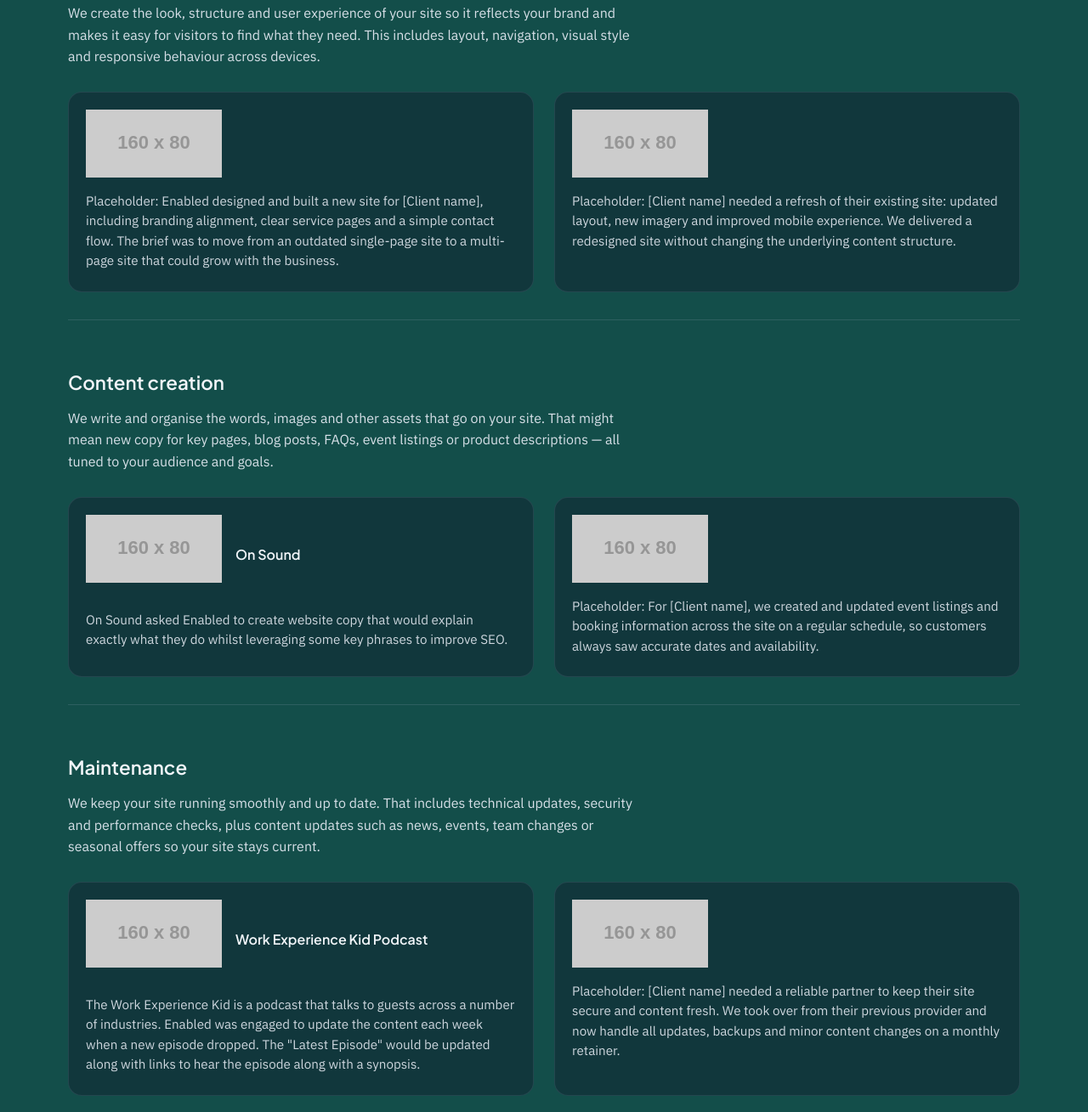
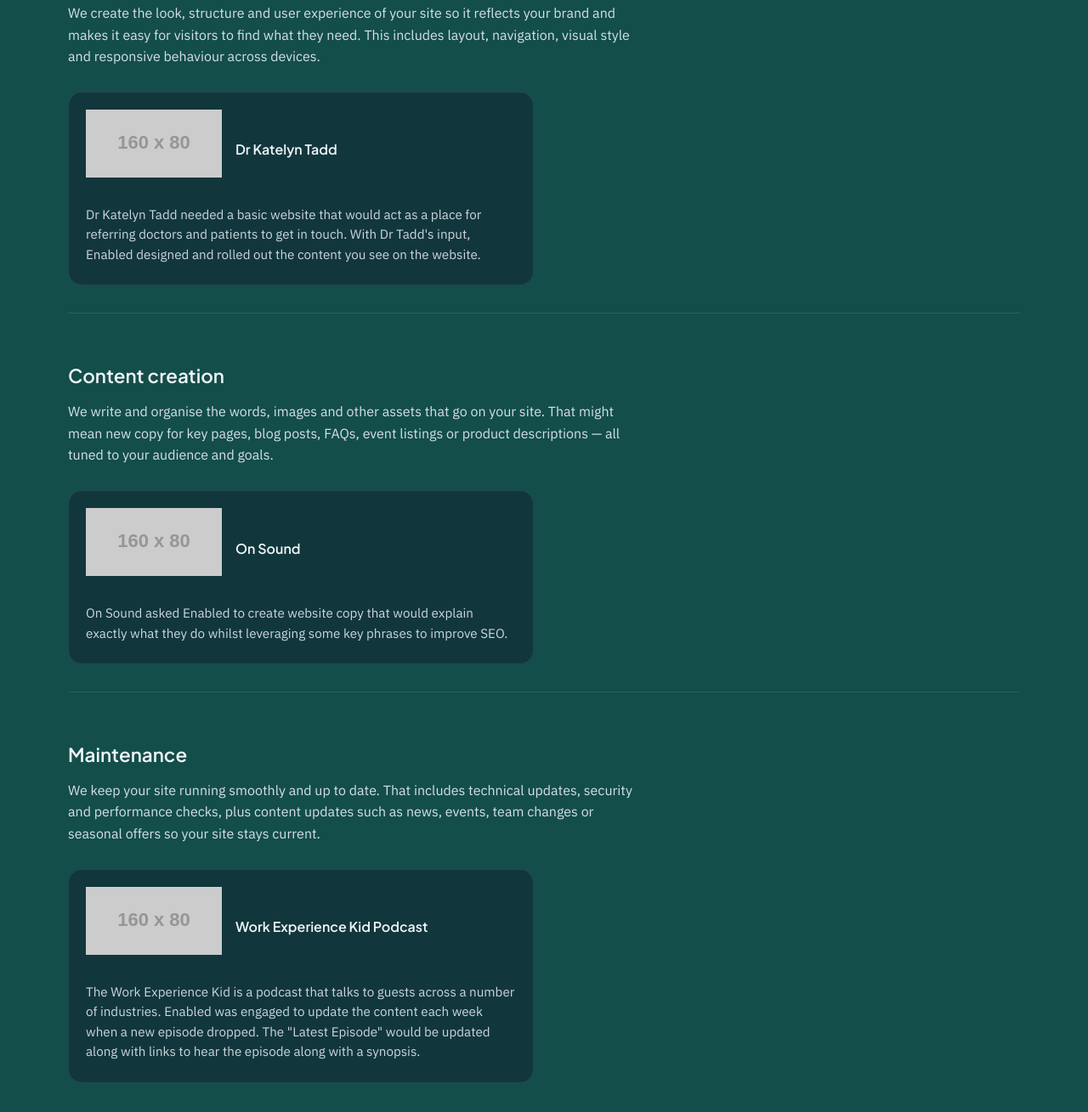
Before and after one commit to Hi-sodoozy/sturdy-funicular, a plain HTML site: page website.html in a window 1280 px wide. Shown: the part 491-1800 px from the top of the page at 85% size. Drawn offline with Linux system fonts and the light colour scheme; placeholder pictures from the web are drawn by us.

Commit message:
Add files via upload

```diff
--- a/styles.css
+++ b/styles.css
@@ -1078,8 +1078,13 @@ main {
   text-underline-offset: 4px;
 }
 
-.website-case-client:hover {
-  color: var(--lime);
+/* Client name as link (e.g. to client website) – use blue, not green */
+a.website-case-client {
+  color: var(--blue);
+}
+
+a.website-case-client:hover {
+  color: var(--blue-hover);
   text-decoration: underline;
 }
 
--- a/website.html
+++ b/website.html
@@ -62,16 +62,13 @@
               <div class="website-work">
                 <div class="website-cases">
                   <div class="website-case">
-                    <div class="website-case-logo-wrap">
-                      <img src="https://placehold.co/160x80/e7e5df/0f172a?text=Client+logo" alt="Client logo placeholder" class="website-case-logo" width="160" height="80" />
+                    <div class="website-case-header">
+                      <div class="website-case-logo-wrap">
+                        <img src="https://placehold.co/160x80/e7e5df/0f172a?text=Client+logo" alt="Dr Katelyn Tadd" class="website-case-logo" width="160" height="80" />
+                      </div>
+                      <span class="website-case-client">Dr Katelyn Tadd</span>
                     </div>
-                    <p class="website-case-spiel">Placeholder: Enabled designed and built a new site for [Client name], including branding alignment, clear service pages and a simple contact flow. The brief was to move from an outdated single-page site to a multi-page site that could grow with the business.</p>
-                  </div>
-                  <div class="website-case">
-                    <div class="website-case-logo-wrap">
-                      <img src="https://placehold.co/160x80/e7e5df/0f172a?text=Logo" alt="Client logo placeholder" class="website-case-logo" width="160" height="80" />
-                    </div>
-                    <p class="website-case-spiel">Placeholder: [Client name] needed a refresh of their existing site: updated layout, new imagery and improved mobile experience. We delivered a redesigned site without changing the underlying content structure.</p>
+                    <p class="website-case-spiel">Dr Katelyn Tadd needed a basic website that would act as a place for referring doctors and patients to get in touch. With Dr Tadd's input, Enabled designed and rolled out the content you see on the website.</p>
                   </div>
                 </div>
               </div>
@@ -91,12 +88,6 @@
                     </div>
                     <p class="website-case-spiel">On Sound asked Enabled to create website copy that would explain exactly what they do whilst leveraging some key phrases to improve SEO.</p>
                   </div>
-                  <div class="website-case">
-                    <div class="website-case-logo-wrap">
-                      <img src="https://placehold.co/160x80/e7e5df/0f172a?text=Client" alt="Client logo placeholder" class="website-case-logo" width="160" height="80" />
-                    </div>
-                    <p class="website-case-spiel">Placeholder: For [Client name], we created and updated event listings and booking information across the site on a regular schedule, so customers always saw accurate dates and availability.</p>
-                  </div>
                 </div>
               </div>
             </article>
@@ -114,12 +105,6 @@
                       <span class="website-case-client">Work Experience Kid Podcast</span>
                     </div>
                     <p class="website-case-spiel">The Work Experience Kid is a podcast that talks to guests across a number of industries. Enabled was engaged to update the content each week when a new episode dropped. The "Latest Episode" would be updated along with links to hear the episode along with a synopsis.</p>
-                  </div>
-                  <div class="website-case">
-                    <div class="website-case-logo-wrap">
-                      <img src="https://placehold.co/160x80/e7e5df/0f172a?text=Client+logo" alt="Client logo placeholder" class="website-case-logo" width="160" height="80" />
-                    </div>
-                    <p class="website-case-spiel">Placeholder: [Client name] needed a reliable partner to keep their site secure and content fresh. We took over from their previous provider and now handle all updates, backups and minor content changes on a monthly retainer.</p>
                   </div>
                 </div>
               </div>
```
